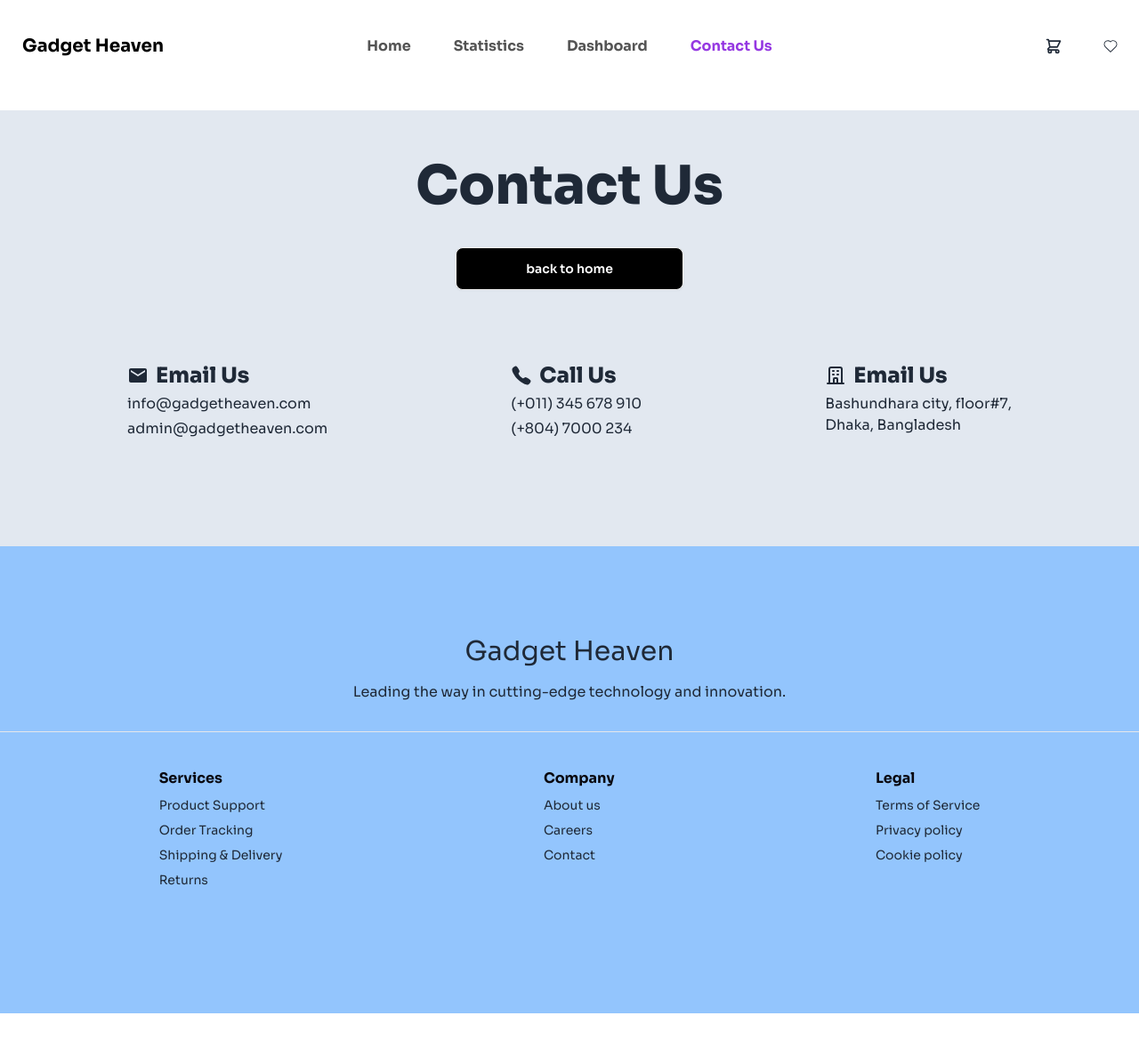
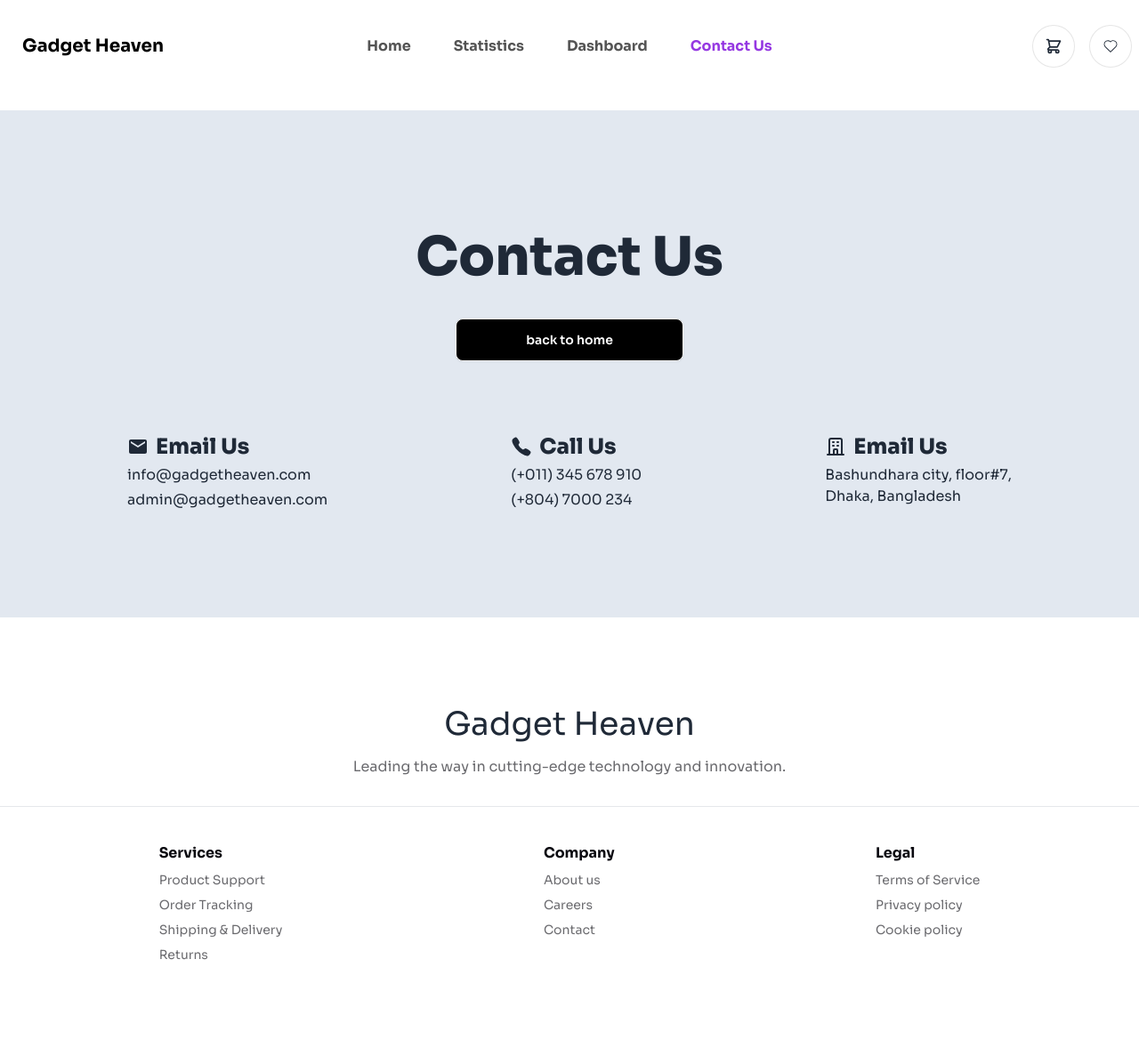
Before and after one commit to programming-hero-web-course-4/b10a8-gadget-heaven-SultanaYeasmin, a React (Vite) app: page /contact in a window 1280 px wide. Shown: the top 1178 px of the page at 89% size. Before the commit the page ends 1139 px from the top, so only its background shows below. Built offline with nearby package versions, Linux system fonts and the light colour scheme.

Commit message:
category button click property updated

```diff
--- a/src/App.jsx
+++ /dev/null
@@ -1,21 +0,0 @@
-import { IoIosAddCircle } from "react-icons/io";
-
-import './App.css'
-
-function App() {
-
-
-  return (
-    <>
-      <div>
-        <h1
-        className='grid grid-cols-1'>
-          <IoIosAddCircle />Vite + React</h1>
-      </div>
-
-
-    </>
-  )
-}
-
-export default App
--- a/src/components/Categories.jsx
+++ b/src/components/Categories.jsx
@@ -1,23 +1,23 @@
 import { NavLink } from "react-router-dom";
-import './categories.css'
 
 const Categories = ({ categories }) => {
   return (
-      <div >
+    <div className="border border-[#09080F]/10 p-4 rounded-2xl ">
       {
           categories.map((category, i)=>
               <NavLink
                   key={category.category}
                   to={`/category/${category.category}`}
-                     className={({ isActive, isPending }) =>
-                          isPending ? "pending" : isActive ? "active" : ""
-                        }                      >
-               <div>
-                <button key={i} className="btn btn-wide my-6 rounded-3xl">
-                 {category.category}</button>
-                </div>
+                   className={({ isActive }) =>
+                       `btn btn-wide my-6 rounded-3xl text-lg ${isActive ? "bg-[#9538E2] text-white font-extrabold": "font-medium text-[#09080F]/60"}`
+                      }  >
+                   <button key={i}>
+               {category.category}
+               </button>
+              </NavLink>
 
-            </NavLink>
+
+
           )
       }
     </div>
@@ -30,6 +30,11 @@ export default Categories;
 
 
 
+//                 style={({ isActive}) =>{
+//                   background-color:isActive ? "#9538E2" : "" ;
+// color:isActive ? "white" : "rgba(9, 8, 15, 0.6)";
+// font-size: isActive ?"18px": "18px";
+// font-weight: isActive ?"800px":"600px"/
 
 
 
--- a/src/components/Footer.jsx
+++ b/src/components/Footer.jsx
@@ -2,32 +2,34 @@ import React from 'react';
 
 const Footer = () => {
     return (
-        <div className='bg-blue-300 py-[100px]'>
+        <div className='py-[100px]'>
             <div className='container mx-auto'>
-                <h1 className="text-3xl text-bold text-center" >Gadget Heaven</h1>
-                <p className="text-base text-[#09080F]/60% text-center pt-4 pb-8">Leading the way in cutting-edge technology and innovation.</p>
+                <h1 className="text-4xl text-extrabold text-center" >Gadget Heaven</h1>
+                <p className="text-base text-[#09080F]/60 text-center pt-4 pb-8">Leading the way in cutting-edge technology and innovation.</p>
+                <hr />
             </div>
-            <hr />
+
 
             <footer className="footer justify-around p-10 container mx-auto">
+
                 <nav>
                     <h6 className="  text-[#09080F] font-bold text-base">Services</h6>
-                    <a className="link link-hover text-[#09080F]/60% ">Product Support</a>
-                    <a className="link link-hover text-[#09080F]/60%">Order Tracking</a>
-                    <a className="link link-hover text-[#09080F]/60%">Shipping & Delivery</a>
-                    <a className="link link-hover text-[#09080F]/60%">Returns</a>
+                    <a className="link link-hover text-[#09080F]/60 ">Product Support</a>
+                    <a className="link link-hover text-[#09080F]/60">Order Tracking</a>
+                    <a className="link link-hover text-[#09080F]/60">Shipping & Delivery</a>
+                    <a className="link link-hover text-[#09080F]/60">Returns</a>
                 </nav>
                 <nav>
                     <h6 className=" text-[#09080F] font-bold text-base">Company</h6>
-                    <a className="link link-hover text-[#09080F]/60%">About us</a>
-                    <a className="link link-hover text-[#09080F]/60%">Careers</a>
-                    <a className="link link-hover text-[#09080F]/60%">Contact</a>
+                    <a className="link link-hover text-[#09080F]/60">About us</a>
+                    <a className="link link-hover text-[#09080F]/60">Careers</a>
+                    <a className="link link-hover text-[#09080F]/60">Contact</a>
                 </nav>
                 <nav>
                     <h6 className=" text-[#09080F] font-bold text-base">Legal</h6>
-                    <a className="link link-hover text-[#09080F]/60%">Terms of Service</a>
-                    <a className="link link-hover text-[#09080F]/60%">Privacy policy</a>
-                    <a className="link link-hover text-[#09080F]/60%">Cookie policy</a>
+                    <a className="link link-hover text-[#09080F]/60">Terms of Service</a>
+                    <a className="link link-hover text-[#09080F]/60">Privacy policy</a>
+                    <a className="link link-hover text-[#09080F]/60">Cookie policy</a>
                 </nav>
             </footer>
         </div>
--- a/src/components/Heading.jsx
+++ b/src/components/Heading.jsx
@@ -3,8 +3,8 @@
 const Heading = ({title, subtitle}) => {
     return (
         <div className="container mx-auto">
-            <h1 className="text-5xl text-bold px-20 text-center" >{title}</h1>
-            <p className="text-base text-center mt-6 mb-8">{subtitle}</p>
+            <h1 className="text-2xl lg:text-5xl text-bold px-20 text-center text-white" >{title}</h1>
+            <p className="text-base text-center mt-6 mb-8 text-white px-10">{subtitle}</p>
         </div>
     );
 };
--- a/src/components/Navbar.jsx
+++ b/src/components/Navbar.jsx
@@ -5,10 +5,12 @@ const Navbar = () => {
     const { pathname } = useLocation();
     console.log(pathname);
     return (
-        <div className={`navbar pt-7 pb-12 rounded-t-2xl ${pathname === '/' ? "bg-[#9538E2]" : "bg-white"}`}>
-            <div className="navbar-start container mx-auto">
+
+       <div className={`${(pathname === '/statistics' || pathname === '/statistics' || pathname === '/dashboard' || pathname ==='/contact' )? "bg-white":"bg-[#9538E2]"}`}>
+         <div className={`navbar pt-7 pb-12 rounded-t-2xl container mx-auto `}>
+            <div className="navbar-start ">
                 <div className="dropdown">
-                    <div tabIndex={0} role="button" className="btn btn-ghost lg:hidden">
+                    <div tabIndex={0} role="button" className="btn btn-ghost lg:hidden text-white">
                         <svg
                             xmlns="http://www.w3.org/2000/svg"
                             className="h-5 w-5"
@@ -30,9 +32,9 @@ const Navbar = () => {
                         <NavLink to="/dashboard"><a>Dashboard</a></NavLink>
                     </ul>
                 </div>
-                <a className={`btn btn-ghost text-xl font-bold ${pathname === '/' ? "text-white" : "text-black"}`}>Gadget Heaven</a>
+                <a className={`btn btn-ghost text-xl font-bold ${(pathname === '/statistics' || pathname === '/statistics' || pathname === '/dashboard'|| pathname ==='/contact' ) ? "text-black": "text-white" }`}>Gadget Heaven</a>
             </div>
-            <div className={`navbar-center hidden lg:flex  ${pathname === '/' ? "text-white" : "text-[#0B0B0B]/70"}`}>
+            <div className={`navbar-center hidden lg:flex  ${(pathname === '/statistics' || pathname === '/statistics' || pathname === '/dashboard'|| pathname ==='/contact' ) ?  "text-[#0B0B0B]/70" : "text-white"}`}>
                 <ul className="menu menu-horizontal px-1 gap-12 text-base font-bold">
                     <NavLink to="/"> <a>Home</a></NavLink>
                     <NavLink to="/statistics"
@@ -56,7 +58,7 @@ const Navbar = () => {
                 </ul>
             </div>
             <div class="navbar-end ">
-                <div tabindex="0" role="button" class="btn btn-ghost btn-circle mr-4 bg-white">
+                <div tabindex="0" role="button" class="btn btn-ghost btn-circle mr-4 bg-white border-[#0B0B0B]/10">
                     <div class="indicator">
                         <svg
                             xmlns="http://www.w3.org/2000/svg"
@@ -73,7 +75,7 @@ const Navbar = () => {
                         {/* <span class="badge badge-sm indicator-item">8</span> */}
                     </div>
                 </div>
-                <div tabindex="0" role="button" class="btn btn-ghost btn-circle bg-white">
+                <div tabindex="0" role="button" class="btn btn-ghost btn-circle bg-white border-[#0B0B0B]/10">
                     <div class="indicator">
                         <CiHeart className="h-5 w-5" />
                         {/* <span class="badge badge-sm indicator-item">8</span> */}
@@ -82,8 +84,8 @@ const Navbar = () => {
             </div>
 
         </div>
+       </div>
 
     );
 };
-
 export default Navbar;
--- a/src/components/categories.css
+++ b/src/components/categories.css
@@ -1,4 +1,4 @@
-#category11 {
+/* #category11 {
     background-color:#9538E2 ;
     color: white;
     font-size: 18px;
@@ -11,4 +11,11 @@
     font-size: 18px;
     font-weight: 500px;
 
-}
+} */
+
+/*
+
+
+
+
+    */
--- a/src/pages/ContactUs.jsx
+++ b/src/pages/ContactUs.jsx
@@ -11,7 +11,7 @@ const ContactUs = () => {
     return (
         <div className='bg-slate-200 p-10'>
             <div className='container mx-auto '>
-                <h1 className="text-[60px] text-center font-extrabold" >Contact Us</h1>
+                <h1 className="text-[60px] text-center font-extrabold pt-20" >Contact Us</h1>
                 <div className="flex justify-center mt-6 "> <button className="btn btn-wide text-white bg-black" onClick={() => navigate('/')}>back to home</button></div>
             </div>
 
--- a/src/pages/Home.jsx
+++ b/src/pages/Home.jsx
@@ -18,20 +18,22 @@ const Home = () => {
                     subtitle='Explore the latest gadgets that will take your experience to the next level. From smart devices to the coolest accessories, we have it all!'>
                 </Heading>
                 <div className='flex justify-center'>
-                    <button onClick={()=>navigate('/dashboard')} className="bg-white text-[#9538E2] btn btn-wide">Shop Now</button>
+                    <button
+                    onClick={()=>navigate('/dashboard')}
+                    className="bg-white text-[#9538E2] btn rounded-3xl">Shop Now</button>
                 </div>
                 <Banner></Banner>
             </div>
             <div className='mt-[450px] container mx-auto'>
                 <h3
-                    className='font-bold text-[40px] text-black text-center'>
+                    className='font-bold text-[40px] text-black text-center mb-12'>
                     Explore Cutting-Edge Gadgets
                 </h3>
-                <div className='grid grid-cols-[1fr_6fr] gap-6 items-start justify-between'>
-                    <div>
+                <div className='grid grid-cols-[1fr_7fr] gap-6 items-start justify-between'>
+
                  <Categories categories={categories} ></Categories>
 
-                    </div>
+
                     <div>
 
                        <Outlet></Outlet>
```
Also changed, not shown: src/components/Card.jsx (+4 -16 lines), src/App.css (deleted). Lines whose indentation alone changed are shown as unchanged.
